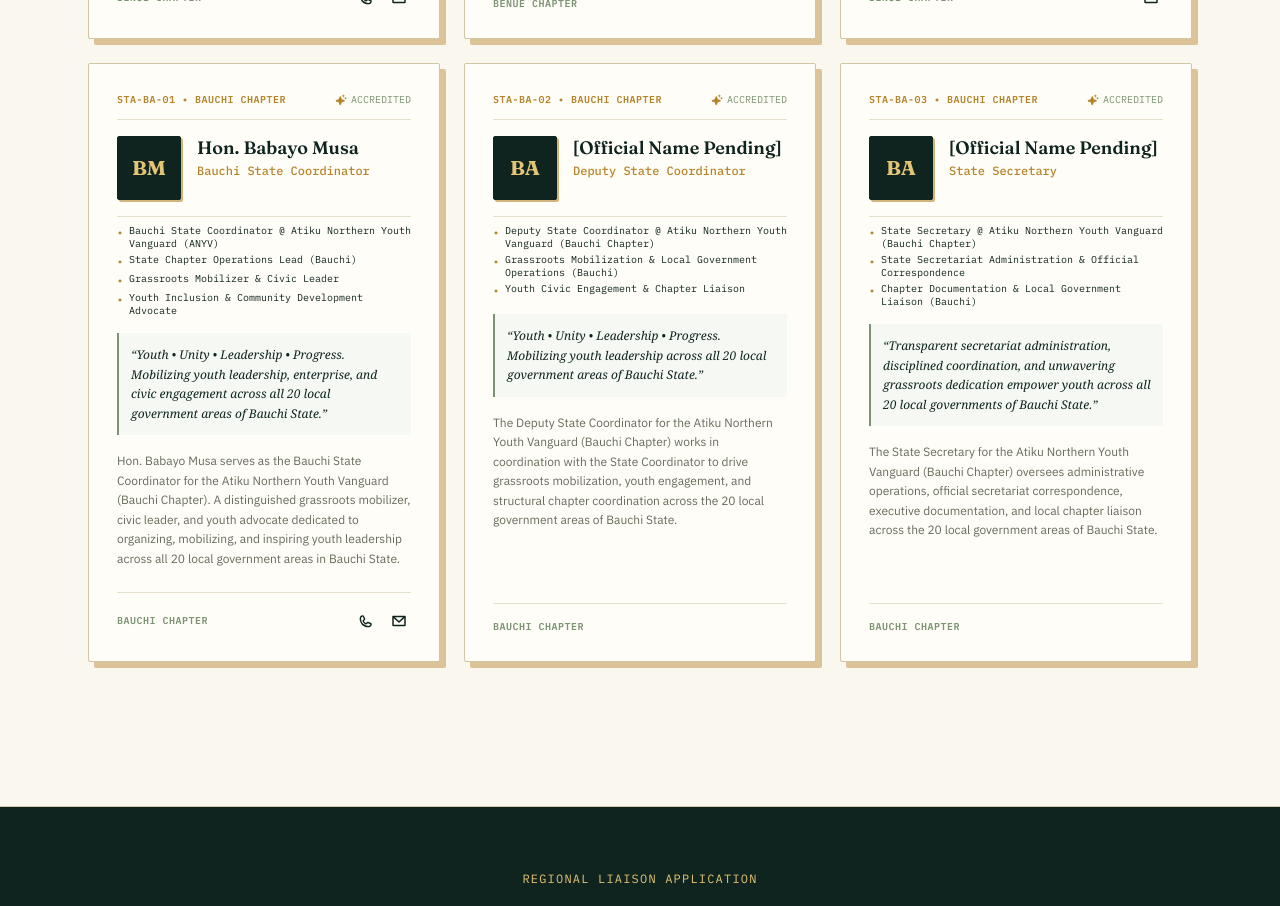
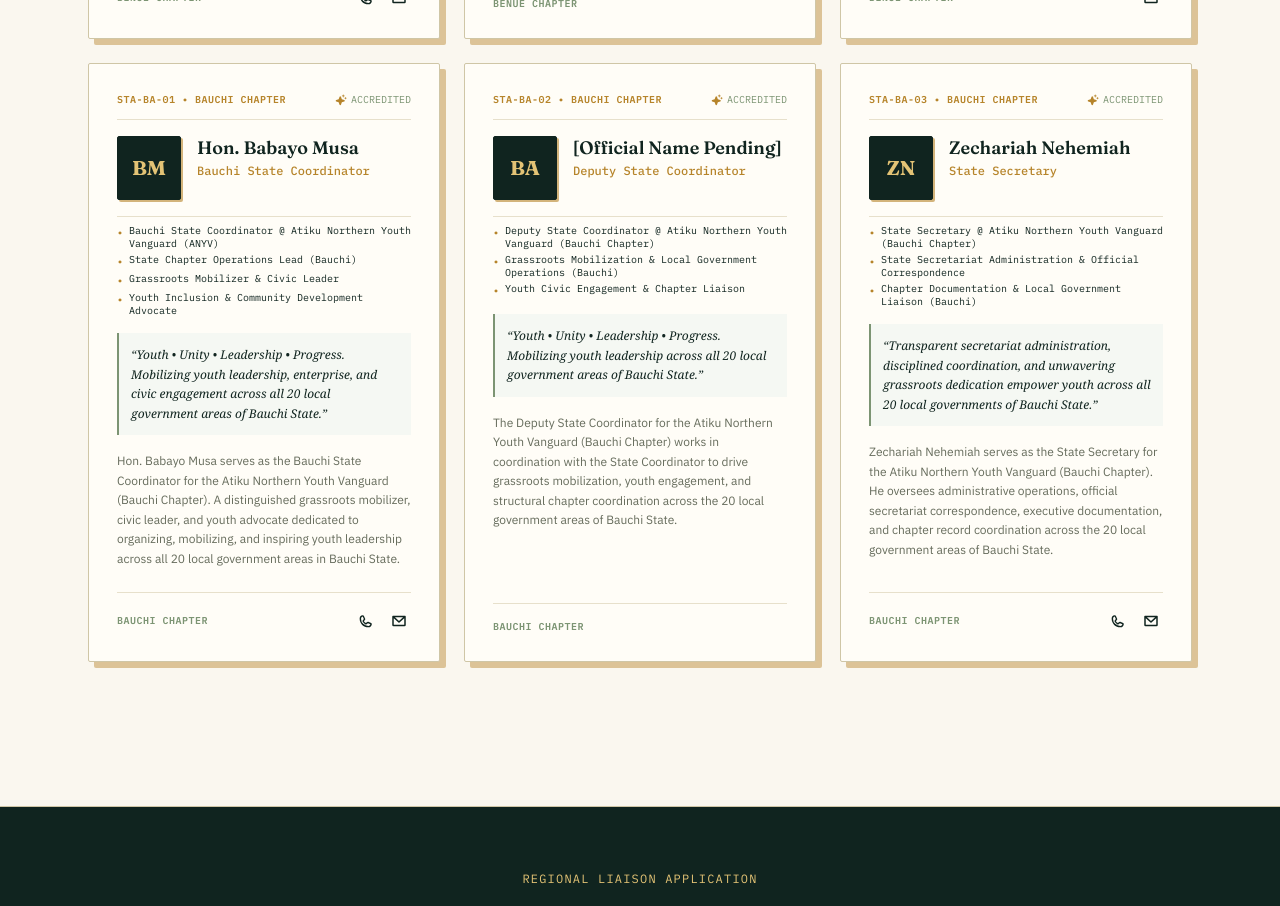
Before and after one commit to Yamojr001/anyv, a React (Vite) app: page /leadership in a window 1280 px wide. Shown: the part 8760-9666 px from the top of the page. Built offline with nearby package versions, Linux system fonts and the light colour scheme.

Commit message:
feat: add Zechariah Nehemiah as Bauchi State Secretary

```diff
--- a/src/data/leadershipData.js
+++ b/src/data/leadershipData.js
@@ -785,20 +785,22 @@
     state: 'Bauchi',
     roleType: 'secretary',
     category: 'state',
-    name: '[Official Name Pending]',
+    name: 'Zechariah Nehemiah',
     rankTitle: 'State Secretary',
     badgeCode: 'STA-BA-03',
-    // photoUrl: '', // Commented out for now
+    // photoUrl: '/images/officials/zechariah_nehemiah.png', // Commented out for now
     photoUrl: '',
-    initials: 'BA',
+    initials: 'ZN',
     portfolioRoles: [
       'State Secretary @ Atiku Northern Youth Vanguard (Bauchi Chapter)',
       'State Secretariat Administration & Official Correspondence',
       'Chapter Documentation & Local Government Liaison (Bauchi)'
     ],
     quote: 'Transparent secretariat administration, disciplined coordination, and unwavering grassroots dedication empower youth across all 20 local governments of Bauchi State.',
-    bio: 'The State Secretary for the Atiku Northern Youth Vanguard (Bauchi Chapter) oversees administrative operations, official secretariat correspondence, executive documentation, and local chapter liaison across the 20 local government areas of Bauchi State.',
-    // socials: {}, // Commented out for now
-    socials: {}
+    bio: 'Zechariah Nehemiah serves as the State Secretary for the Atiku Northern Youth Vanguard (Bauchi Chapter). He oversees administrative operations, official secretariat correspondence, executive documentation, and chapter record coordination across the 20 local government areas of Bauchi State.',
+    socials: {
+      phone: '08036398658',
+      email: 'bauchi@anyv.ng'
+    }
   }
 ]
```
Also changed, not shown: public/images/officials/zechariah_nehemiah.png (added).
